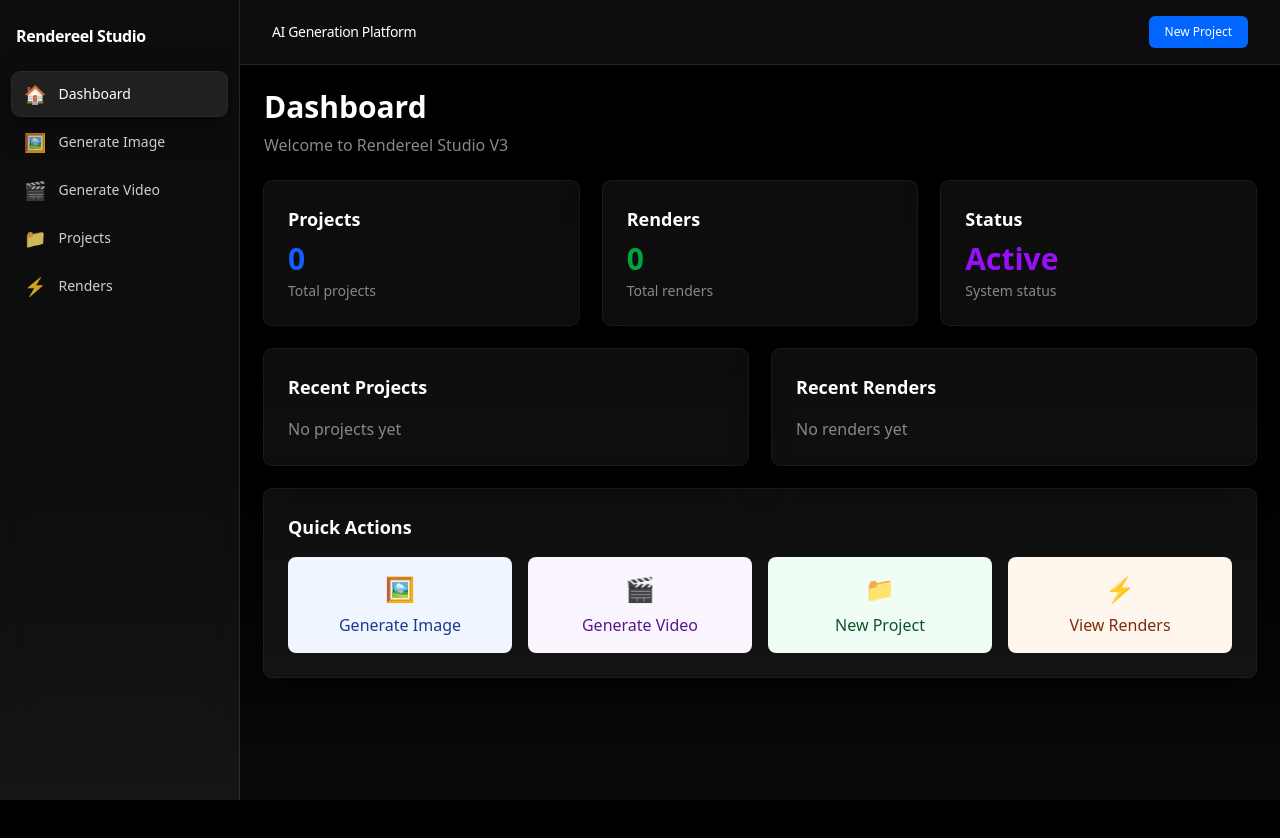
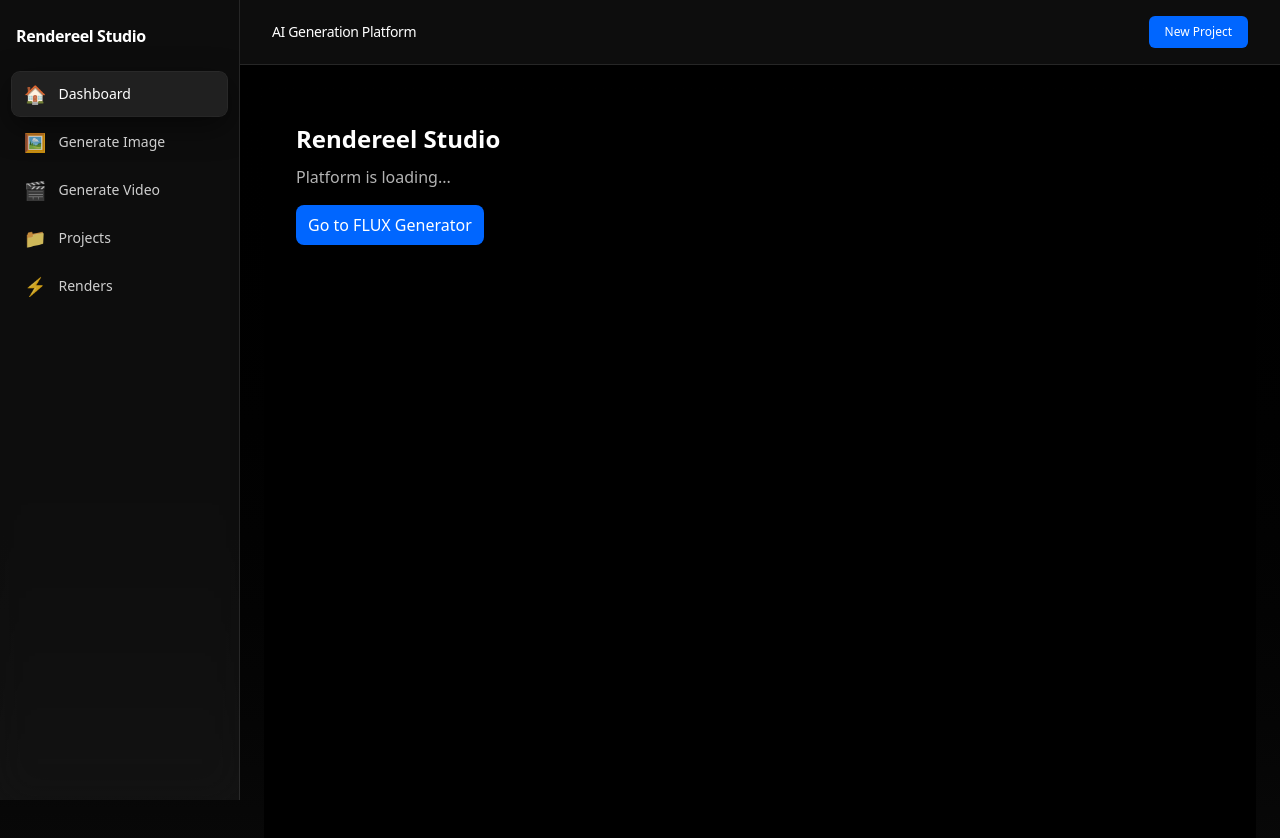
Before and after one commit to pachote/rendereel-studio-v3, a Next.js app: page / in a window 1280 px wide. Shown: the top 838 px of the page. Before the commit the page ends 800 px from the top, so only its background shows below. Built offline with nearby package versions, Linux system fonts and the light colour scheme.

Commit message:
Simplify homepage to minimal loading state with FLUX Generator link
Co-authored-by: photomckellen <photomckellen@gmail.com>

```diff
--- a/app/page.tsx
+++ b/app/page.tsx
@@ -1,138 +1,23 @@
 "use client";
 
-import React, { useEffect, useState } from "react";
-import { apiClient, Project, Render } from "../lib/api-client";
+import React from "react";
 
 export default function Home() {
-  const [projects, setProjects] = useState<Project[]>([]);
-  const [renders, setRenders] = useState<Render[]>([]);
-  const [loading, setLoading] = useState(true);
-
-  useEffect(() => {
-    const fetchData = async () => {
-      try {
-        const [projectsResponse, rendersResponse] = await Promise.all([
-          apiClient.getProjects(),
-          apiClient.getRenders()
-        ]);
-        setProjects(projectsResponse.data);
-        setRenders(rendersResponse.data);
-      } catch (error) {
-        console.error('Failed to fetch data:', error);
-      } finally {
-        setLoading(false);
-      }
-    };
-
-    fetchData();
-  }, []);
-
-  if (loading) {
-    return (
-      <div className="flex items-center justify-center h-64">
-        <div className="text-lg text-gray-600">Loading dashboard...</div>
-      </div>
-    );
-  }
-
   return (
-    <div className="space-y-6">
-      <div>
-        <h1 className="text-3xl font-bold text-gray-900">Dashboard</h1>
-        <p className="text-gray-600 mt-2">Welcome to Rendereel Studio V3</p>
-      </div>
-
-      <div className="grid grid-cols-1 md:grid-cols-3 gap-6">
-        <div className="bg-white p-6 rounded-lg shadow">
-          <h3 className="text-lg font-semibold text-gray-900">Projects</h3>
-          <p className="text-3xl font-bold text-blue-600 mt-2">{projects.length}</p>
-          <p className="text-sm text-gray-500 mt-1">Total projects</p>
-        </div>
-
-        <div className="bg-white p-6 rounded-lg shadow">
-          <h3 className="text-lg font-semibold text-gray-900">Renders</h3>
-          <p className="text-3xl font-bold text-green-600 mt-2">{renders.length}</p>
-          <p className="text-sm text-gray-500 mt-1">Total renders</p>
-        </div>
-
-        <div className="bg-white p-6 rounded-lg shadow">
-          <h3 className="text-lg font-semibold text-gray-900">Status</h3>
-          <p className="text-3xl font-bold text-purple-600 mt-2">Active</p>
-          <p className="text-sm text-gray-500 mt-1">System status</p>
-        </div>
-      </div>
-
-      <div className="grid grid-cols-1 lg:grid-cols-2 gap-6">
-        <div className="bg-white p-6 rounded-lg shadow">
-          <h3 className="text-lg font-semibold text-gray-900 mb-4">Recent Projects</h3>
-          {projects.length > 0 ? (
-            <div className="space-y-3">
-              {projects.slice(0, 5).map((project) => (
-                <div key={project.id} className="flex justify-between items-center p-3 bg-gray-50 rounded">
-                  <div>
-                    <p className="font-medium text-gray-900">{project.name}</p>
-                    <p className="text-sm text-gray-500">{project.description}</p>
-                  </div>
-                  <span className="text-xs text-gray-400">
-                    {new Date(project.createdAt).toLocaleDateString()}
-                  </span>
-                </div>
-              ))}
-            </div>
-          ) : (
-            <p className="text-gray-500">No projects yet</p>
-          )}
-        </div>
-
-        <div className="bg-white p-6 rounded-lg shadow">
-          <h3 className="text-lg font-semibold text-gray-900 mb-4">Recent Renders</h3>
-          {renders.length > 0 ? (
-            <div className="space-y-3">
-              {renders.slice(0, 5).map((render) => (
-                <div key={render.id} className="flex justify-between items-center p-3 bg-gray-50 rounded">
-                  <div>
-                    <p className="font-medium text-gray-900">Render {render.id}</p>
-                    <p className="text-sm text-gray-500">Project: {render.projectId}</p>
-                  </div>
-                  <div className="text-right">
-                    <span className={`inline-block px-2 py-1 text-xs rounded-full ${
-                      render.status === 'completed' ? 'bg-green-100 text-green-800' :
-                      render.status === 'processing' ? 'bg-blue-100 text-blue-800' :
-                      'bg-yellow-100 text-yellow-800'
-                    }`}>
-                      {render.status}
-                    </span>
-                    <p className="text-xs text-gray-400 mt-1">{render.progress}%</p>
-                  </div>
-                </div>
-              ))}
-            </div>
-          ) : (
-            <p className="text-gray-500">No renders yet</p>
-          )}
-        </div>
-      </div>
-
-      <div className="bg-white p-6 rounded-lg shadow">
-        <h3 className="text-lg font-semibold text-gray-900 mb-4">Quick Actions</h3>
-        <div className="grid grid-cols-1 sm:grid-cols-2 lg:grid-cols-4 gap-4">
-          <button className="p-4 bg-blue-50 hover:bg-blue-100 rounded-lg text-center transition-colors">
-            <div className="text-2xl mb-2">🖼️</div>
-            <p className="font-medium text-blue-900">Generate Image</p>
-          </button>
-          <button className="p-4 bg-purple-50 hover:bg-purple-100 rounded-lg text-center transition-colors">
-            <div className="text-2xl mb-2">🎬</div>
-            <p className="font-medium text-purple-900">Generate Video</p>
-          </button>
-          <button className="p-4 bg-green-50 hover:bg-green-100 rounded-lg text-center transition-colors">
-            <div className="text-2xl mb-2">📁</div>
-            <p className="font-medium text-green-900">New Project</p>
-          </button>
-          <button className="p-4 bg-orange-50 hover:bg-orange-100 rounded-lg text-center transition-colors">
-            <div className="text-2xl mb-2">⚡</div>
-            <p className="font-medium text-orange-900">View Renders</p>
-          </button>
-        </div>
+    <div style={{ background: "#000", color: "#fff", minHeight: "100vh", padding: "2rem" }}>
+      <h1 style={{ fontSize: "1.5rem", fontWeight: 600 }}>Rendereel Studio</h1>
+      <p style={{ opacity: 0.7, marginTop: "0.5rem" }}>Platform is loading...</p>
+      <div style={{ marginTop: "1rem" }}>
+        <a href="/generate/image" style={{
+          display: "inline-block",
+          background: "#0066ff",
+          color: "#fff",
+          padding: "0.5rem 0.75rem",
+          borderRadius: 8,
+          textDecoration: "none"
+        }}>
+          Go to FLUX Generator
+        </a>
       </div>
     </div>
   );
```
